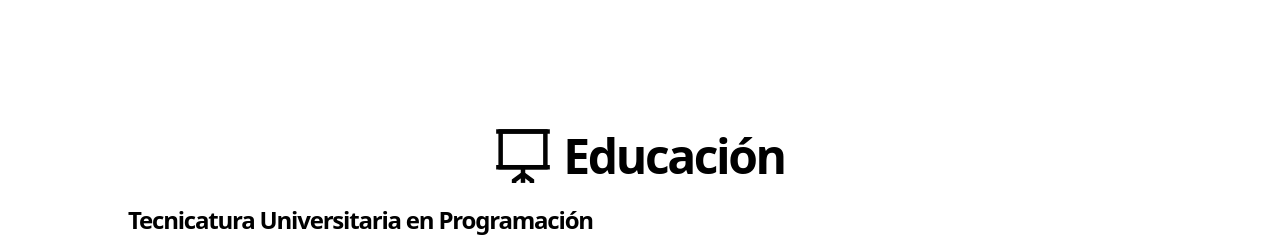
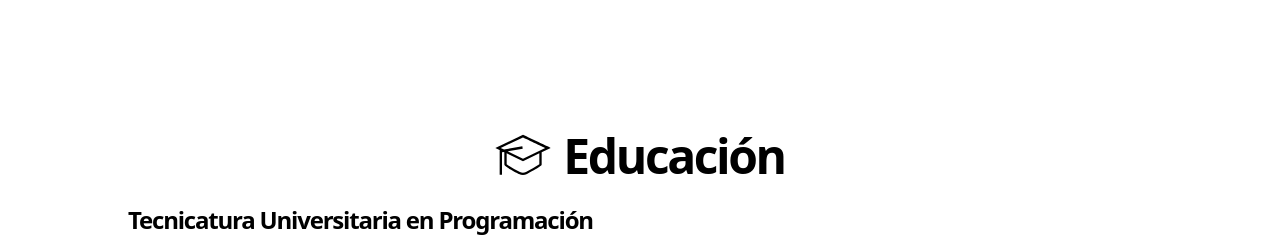
Before and after one commit to carolinacomba/my-portfolio, an Angular app: page / in a window 1280 px wide. Shown: the part 880-1117 px from the top of the page. Built offline with nearby package versions, Linux system fonts and the light colour scheme; a small style sheet from the web is missing.

Commit message:
Update educacion.component.html

```diff
--- a/src/app/components/educacion/educacion.component.html
+++ b/src/app/components/educacion/educacion.component.html
@@ -1,32 +1,16 @@
-<section class="w-full py-12 md:py-24 lg:py-32 border-t border-black"  id="educacion">
+<section class="w-full py-12 md:py-24 lg:py-32 border-t border-black" id="educacion">
     <div class="container px-7 grid gap-6 md:px-6">
         <div class="max-w-5xl mx-auto gap-6 lg:grid-cols-2 lg:gap-10 items-center">
             <h2
                 class="flex items-center text-3xl font-bold tracking-tighter sm:text-4xl md:text-5xl pb-5 justify-center">
-              <svg class="w-14 h-14 mr-3" viewBox="0 0 24 24" xmlns="http://www.w3.org/2000/svg"
-                  fill="#000000">
+                <svg class="w-14 h-14 mr-3" viewBox="0 0 24 24" xmlns="http://www.w3.org/2000/svg" fill="#000000">
                     <g id="SVGRepo_bgCarrier" stroke-width="0"></g>
                     <g id="SVGRepo_tracerCarrier" stroke-linecap="round" stroke-linejoin="round"></g>
                     <g id="SVGRepo_iconCarrier">
-                      <defs>
-                          <style>
-                              .cls-1 {
-                                  fill: none;
-                                  stroke: #020202;
-                                  stroke-miterlimit: 10;
-                                  stroke-width: 1.92px;
-                              }
-                          </style>
-                      </defs>
-                      <g id="presentation_standing" data-name="presentation standing">
-                          <line class="cls-1" x1="0.5" y1="1.48" x2="23.5" y2="1.48"></line>
-                          <line class="cls-1" x1="0.5" y1="16.81" x2="23.5" y2="16.81"></line>
-                          <rect class="cls-1" x="2.42" y="1.48" width="19.17" height="15.33"></rect>
-                          <line class="cls-1" x1="12" y1="16.81" x2="12" y2="23.52"></line>
-                          <polyline class="cls-1" points="8.17 23.52 8.17 22.56 12 19.69"></polyline>
-                          <polyline class="cls-1" points="15.83 23.52 15.83 22.56 12 19.69">
-                          </polyline>
-                      </g>
+                        <path
+                            d="M17.673 5.606a3326.02 3326.02 0 0 1-5.671-2.674L.138 8.524l2.03.98L2 9.531V20h1v-9.626l.72-.124.28.135v5.288c0 .914 5.206 3.533 6.249 4.049a3.89 3.89 0 0 0 3.48-.026C20 16.486 20 15.895 20 15.673v-5.288l3.854-1.857s-3.8-1.801-6.181-2.922zM19 15.504a51.526 51.526 0 0 1-5.726 3.302 2.884 2.884 0 0 1-2.582.02A40.184 40.184 0 0 1 5 15.521v-4.655l7 3.373 7-3.373zm-7-2.373L5.416 9.958l6.469-1.115-.17-.987-7.85 1.354-1.403-.676 9.537-4.495c.825.393 8.523 4.014 9.542 4.494z">
+                        </path>
+                        <path fill="none" d="M0 0h24v24H0z"></path>
                     </g>
                 </svg>
                 Educación
```
Lines whose indentation alone changed are shown as unchanged.
